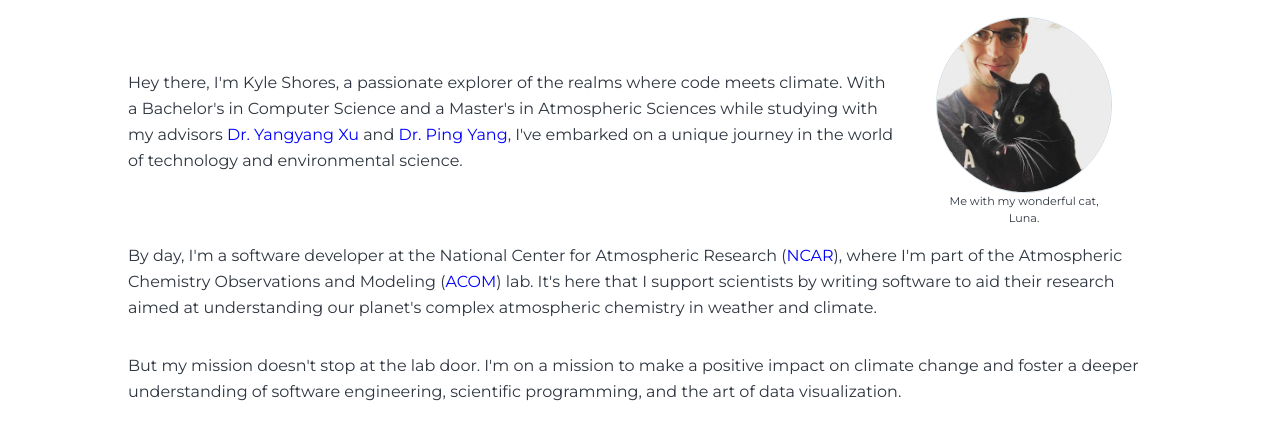
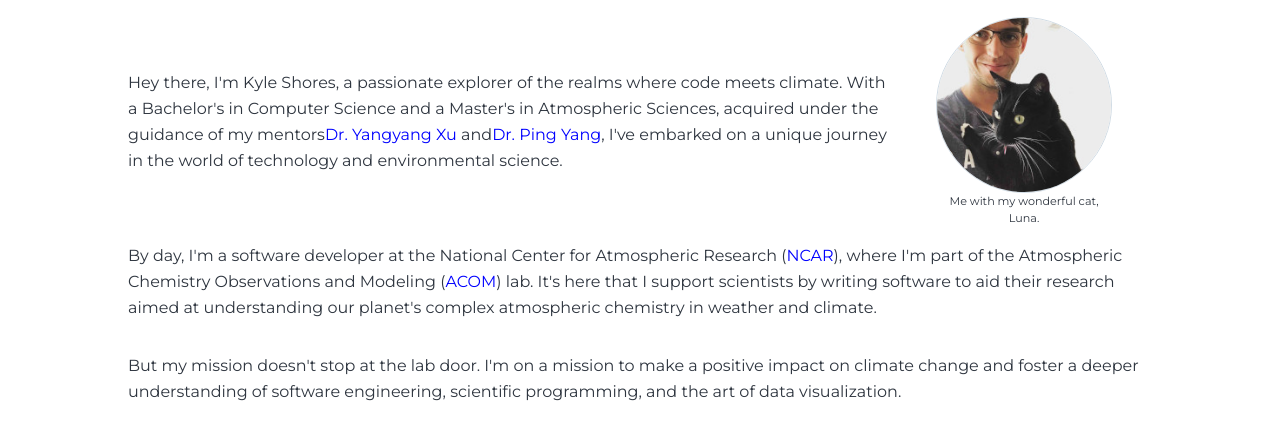
Before and after one commit to K20shores/kyleshores.com, a Gatsby site: page / in a window 1280 px wide. Shown: the part 372-800 px from the top of the page. Built offline with nearby package versions, Linux system fonts and the light colour scheme; Gatsby itself is replaced by a stand-in of ours.

```diff
--- a/src/pages/index.js
+++ b/src/pages/index.js
@@ -78,8 +78,9 @@
         <p>
           Hey there, I'm Kyle Shores, a passionate explorer of the realms where
           code meets climate. With a Bachelor's in Computer Science and a
-          Master's in Atmospheric Sciences while studying with my advisors{" "}
-          <a href="https://yangyangxu.weebly.com/">Dr. Yangyang Xu</a> and{" "}
+          Master's in Atmospheric Sciences, acquired under the guidance of my
+          mentors
+          <a href="https://yangyangxu.weebly.com/">Dr. Yangyang Xu</a> and
           <a href="https://atmo.tamu.edu/people/profiles/faculty/yangping.html">
             Dr. Ping Yang
           </a>
@@ -160,7 +161,7 @@
   return (
     <Layout padding="0">
       <HeroSection />
-      <div style={{padding: "0 10%"}}>
+      <div style={{ padding: "0 10%" }}>
         <BioSection />
         <BlogSection />
         <PortfolioSection />
```
Also changed, not shown: static/images/stormy-atlantic-background.webp.
